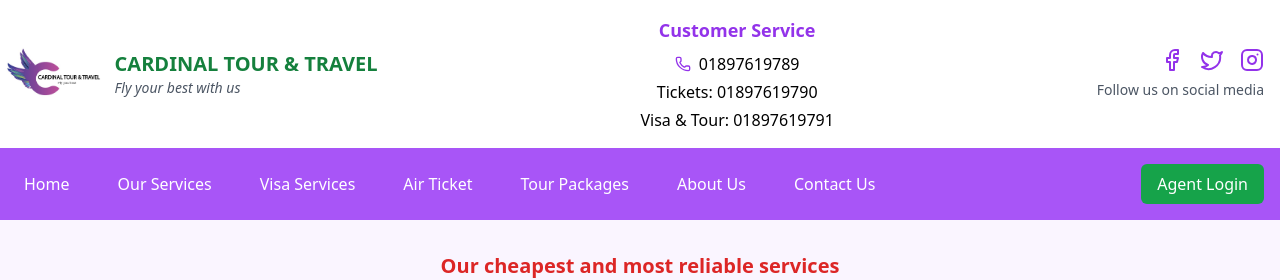
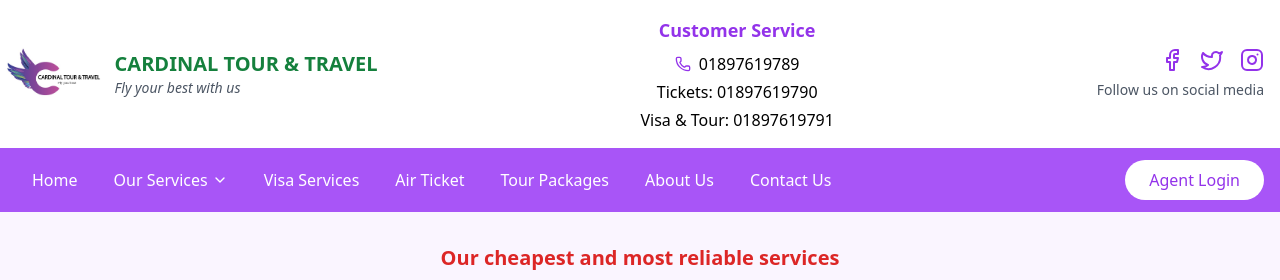
Before and after one commit to mesahal/cardinal-travel-and-tourism, a React (Create React App) app: page / in a window 1280 px wide. Shown: the top 280 px of the page. Built offline with nearby package versions, Linux system fonts and the light colour scheme.

Commit message:
navbar changed

```diff
--- a/src/components/Navbar.js
+++ b/src/components/Navbar.js
@@ -1,170 +1,159 @@
-import React from "react";
-import { Link } from "react-router-dom";
-import { useNavigate } from "react-router-dom";
+import React, { useState } from "react";
+import { Link, useNavigate } from "react-router-dom";
+import { Menu, X, ChevronDown } from "lucide-react";
 
 const Navbar = () => {
   const navigate = useNavigate();
+  const [isOpen, setIsOpen] = useState(false);
 
   const clientLogin = () => {
     navigate(`/agent-login`);
   };
 
+  const linkClasses = `
+    relative px-4 py-2 rounded-md transition-all duration-200
+    text-white hover:bg-white/10
+    after:content-[''] after:absolute after:bottom-0 after:left-0
+    after:w-full after:h-0.5 after:bg-current
+    after:scale-x-0 after:origin-center after:transition-transform
+    hover:after:scale-x-100
+  `;
+
+  const dropdownClasses = `
+    absolute top-full left-0 mt-1 py-2 rounded-lg shadow-xl
+    bg-purple-600 min-w-[200px] opacity-0 invisible
+    group-hover:opacity-100 group-hover:visible
+    transition-all duration-200
+  `;
+
+  const dropdownItemClasses = `
+    block px-4 py-2 text-sm transition-colors duration-150
+    text-white hover:bg-white/10
+  `;
+
+  const services = [
+    { path: "/visa-service", label: "Visa Services" },
+    { path: "/air-ticket", label: "Air Ticket" },
+    { path: "/group-ticket", label: "Group Ticket" },
+    { path: "/umrah-packages", label: "Umrah Packages" },
+    { path: "/quarantine-packages", label: "Quarantine Packages" },
+    { path: "/tour-packages", label: "Tour Packages" },
+    { path: "/student-visa", label: "Student Visa" },
+    { path: "/arnim-protect", label: "Cardinal Protect" },
+    { path: "/hotel-booking", label: "Hotel Booking" },
+    { path: "/transfer-services", label: "Transfer Services" },
+    { path: "/malaysia-singapore-bus-ticket", label: "Malaysia-Singapore Bus" },
+    { path: "/ferry-services", label: "Ferry Services" },
+    { path: "/medical-tourism-to-thailand", label: "Medical Tourism" },
+  ];
+
   return (
-    <div>
-      {/* Navigation Bar */}
     <nav className="bg-purple-500 text-white">
-        <div className="flex justify-between container mx-auto p-4 items-center">
-          <ul className="flex space-x-8 relative">
-            {/* Home */}
-            <li className="relative group">
-              <Link
-                to="/"
-                className="hover:bg-white p-2 hover:text-black cursor-pointer"
-              >
+      <div className="container mx-auto px-4">
+        <div className="flex items-center justify-between h-16">
+          {/* Desktop Menu */}
+          <div className="hidden lg:flex items-center space-x-1">
+            <Link to="/" className={linkClasses}>
               Home
             </Link>
-            </li>
 
-            {/* Our Services */}
-            <li className="relative group">
-              <span className="hover:bg-white p-2 hover:text-black cursor-pointer">
+            {/* Services Dropdown */}
+            <div className="relative group">
+              <button className={`${linkClasses} flex items-center gap-1`}>
                 Our Services
-              </span>
-              <ul className="absolute hidden group-hover:block bg-white text-black mt-2 rounded shadow-lg z-10 w-36">
-                <li className="px-4 py-2 hover:bg-purple-400">
-                  <Link to="/visa-service">Visa Services</Link>
-                </li>
-                <li className="px-4 py-2 hover:bg-purple-400">
-                  <Link to="/air-ticket">Air Ticket</Link>
-                </li>
-                <li className="px-4 py-2 hover:bg-purple-400">
-                  <Link to="/group-ticket">Group Ticket</Link>
-                </li>
-                <li className="px-4 py-2 hover:bg-purple-400">
-                  <Link to="/umrah-packages">Umrah Packages</Link>
-                </li>
-                <li className="px-4 py-2 hover:bg-purple-400">
-                  <Link to="/quarantine-packages">Quarantine Packages</Link>
-                </li>
-                <li className="px-4 py-2 hover:bg-purple-400">
-                  <Link to="/tour-packages">Tour Packages</Link>
-                </li>
-                <li className="px-4 py-2 hover:bg-purple-400">
-                  <Link to="/student-visa">Student Visa</Link>
-                </li>
-                <li className="px-4 py-2 hover:bg-purple-400">
-                  <Link to="/arnim-protect">Cardinal Protect</Link>
-                </li>
-                <li className="px-4 py-2 hover:bg-purple-400">
-                  <Link to="/hotel-booking">Hotel Booking</Link>
-                </li>
-                <li className="px-4 py-2 hover:bg-purple-400">
-                  <Link to="/transfer-services">Transfer Services</Link>
-                </li>
-                <li className="px-4 py-2 hover:bg-purple-400">
-                  <Link to="/malaysia-singapore-bus-ticket">
-                    Malaysia-Singapore Bus Ticket
+                <ChevronDown size={16} className="transition-transform group-hover:rotate-180" />
+              </button>
+              <div className={dropdownClasses}>
+                {services.map((service) => (
+                  <Link
+                    key={service.path}
+                    to={service.path}
+                    className={dropdownItemClasses}
+                  >
+                    {service.label}
                   </Link>
-                </li>
-                <li className="px-4 py-2 hover:bg-purple-400">
-                  <Link to="/ferry-services">Ferry Services</Link>
-                </li>
-                <li className="px-4 py-2 hover:bg-purple-400">
-                  <Link to="/medical-tourism-to-thailand">
-                    Medical Tourism to Thailand
-                  </Link>
-                </li>
-              </ul>
-            </li>
+                ))}
+              </div>
+            </div>
 
-            {/* Visa Services */}
-            <li className="relative group">
-              <Link
-                to="/visa-service"
-                className="hover:bg-white p-2 hover:text-black cursor-pointer"
-              >
+            <Link to="/visa-service" className={linkClasses}>
               Visa Services
             </Link>
-            </li>
-
-            {/* Air Ticket */}
-            <li className="relative group">
-              <Link
-                to="/air-ticket"
-                className="hover:bg-white p-2 hover:text-black cursor-pointer"
-              >
+            <Link to="/air-ticket" className={linkClasses}>
               Air Ticket
             </Link>
-            </li>
-
-            {/* Tour Packages */}
-            <li className="relative group">
-              <Link
-                to="/tour-packages"
-                className="hover:bg-white p-2 hover:text-black cursor-pointer"
-              >
+            <Link to="/tour-packages" className={linkClasses}>
               Tour Packages
             </Link>
-            </li>
-
-            {/* PSA */}
-            {/* <li className="relative group">
-              <span className="hover:bg-white p-2 hover:text-black cursor-pointer">
-                PSA
-              </span>
-              <ul className="absolute hidden group-hover:block bg-white text-black mt-2 rounded shadow-lg z-10 w-36">
-                <li className="px-4 py-2 hover:bg-purple-400">
-                  <Link to="/airasia">Air Asia</Link>
-                </li>
-                <li className="px-4 py-2 hover:bg-purple-400">
-                  <Link to="/jetstar-air">Jetstar Air</Link>
-                </li>
-                <li className="px-4 py-2 hover:bg-purple-400">
-                  <Link to="/nok-air">Nok Air</Link>
-                </li>
-                <li className="px-4 py-2 hover:bg-purple-400">
-                  <Link to="/firefly">Firefly</Link>
-                </li>
-                <li className="px-4 py-2 hover:bg-purple-400">
-                  <Link to="/spicejet">SpiceJet</Link>
-                </li>
-                <li className="px-4 py-2 hover:bg-purple-400">
-                  <Link to="/indigo-air">IndiGo Air</Link>
-                </li>
-              </ul>
-            </li> */}
-
-            {/* About Us */}
-            <li className="relative group">
-              <Link
-                to="/about-us"
-                className="hover:bg-white p-2 hover:text-black cursor-pointer"
-              >
+            <Link to="/about-us" className={linkClasses}>
               About Us
             </Link>
-            </li>
-
-            {/* Contact Us */}
-            <li className="relative group">
-              <Link
-                to="/contact-us"
-                className="hover:bg-white p-2 hover:text-black cursor-pointer"
-              >
+            <Link to="/contact-us" className={linkClasses}>
               Contact Us
             </Link>
-            </li>
-          </ul>
-          <div className="flex space-x-4">
+          </div>
+
+          {/* Login Button */}
+          <div className="hidden lg:block">
             <button
               onClick={clientLogin}
-              className="bg-green-600 px-4 py-2 rounded-md hover:bg-green-700"
+              className="bg-white text-purple-600 hover:bg-purple-50
+                px-6 py-2 rounded-full font-medium transition-all duration-200"
+            >
+              Agent Login
+            </button>
+          </div>
+
+          {/* Mobile Menu Button */}
+          <button
+            onClick={() => setIsOpen(!isOpen)}
+            className="lg:hidden p-2 rounded-md focus:outline-none"
+          >
+            {isOpen ? (
+              <X className="text-white" />
+            ) : (
+              <Menu className="text-white" />
+            )}
+          </button>
+        </div>
+
+        {/* Mobile Menu */}
+        <div
+          className={`
+            lg:hidden transition-all duration-300 overflow-hidden
+            ${isOpen ? "max-h-screen pb-4" : "max-h-0"}
+          `}
+        >
+          <div className="flex flex-col space-y-2">
+            <Link to="/" className={dropdownItemClasses}>
+              Home
+            </Link>
+            {services.map((service) => (
+              <Link
+                key={service.path}
+                to={service.path}
+                className={dropdownItemClasses}
+              >
+                {service.label}
+              </Link>
+            ))}
+            <Link to="/about-us" className={dropdownItemClasses}>
+              About Us
+            </Link>
+            <Link to="/contact-us" className={dropdownItemClasses}>
+              Contact Us
+            </Link>
+            <button
+              onClick={clientLogin}
+              className="bg-white text-purple-600 hover:bg-purple-50
+                px-6 py-2 rounded-full font-medium transition-all duration-200 mt-4"
             >
               Agent Login
             </button>
           </div>
         </div>
+      </div>
     </nav>
-    </div>
   );
 };
 
```
Lines whose indentation alone changed are shown as unchanged.
